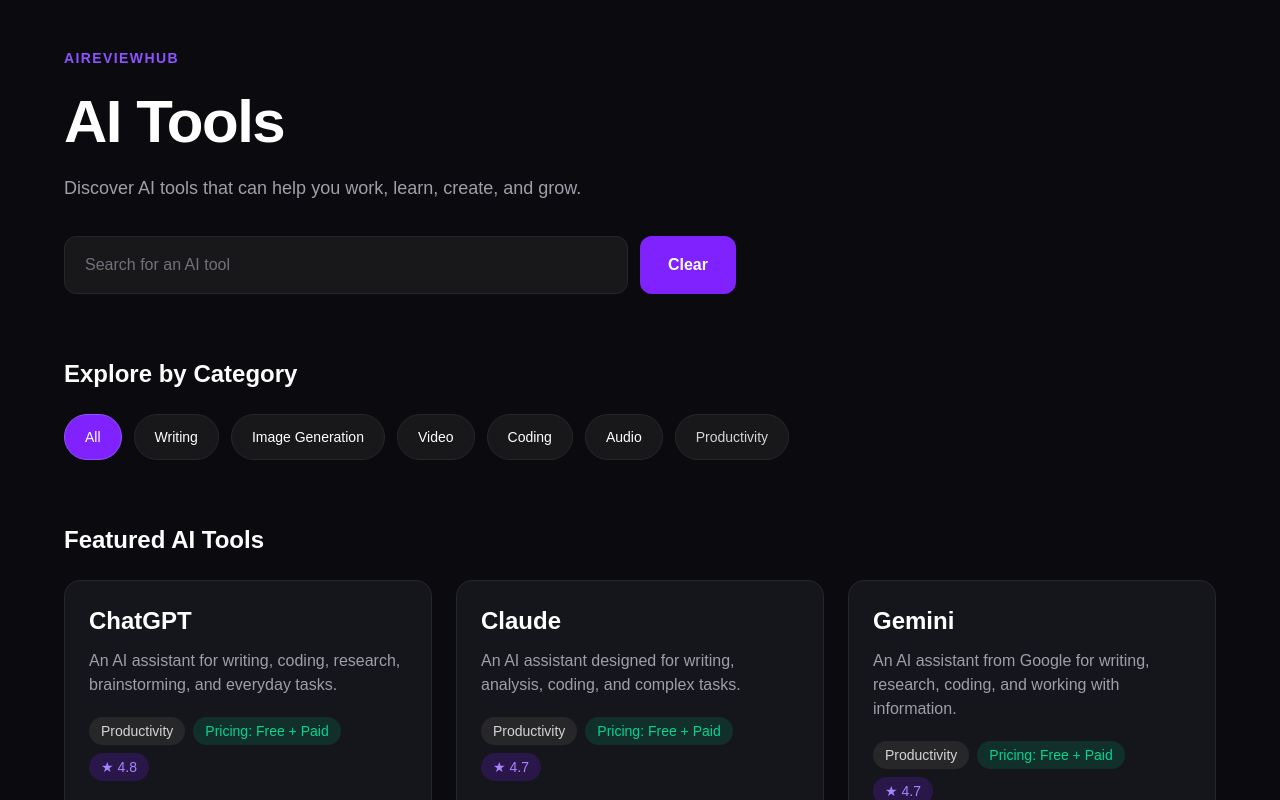
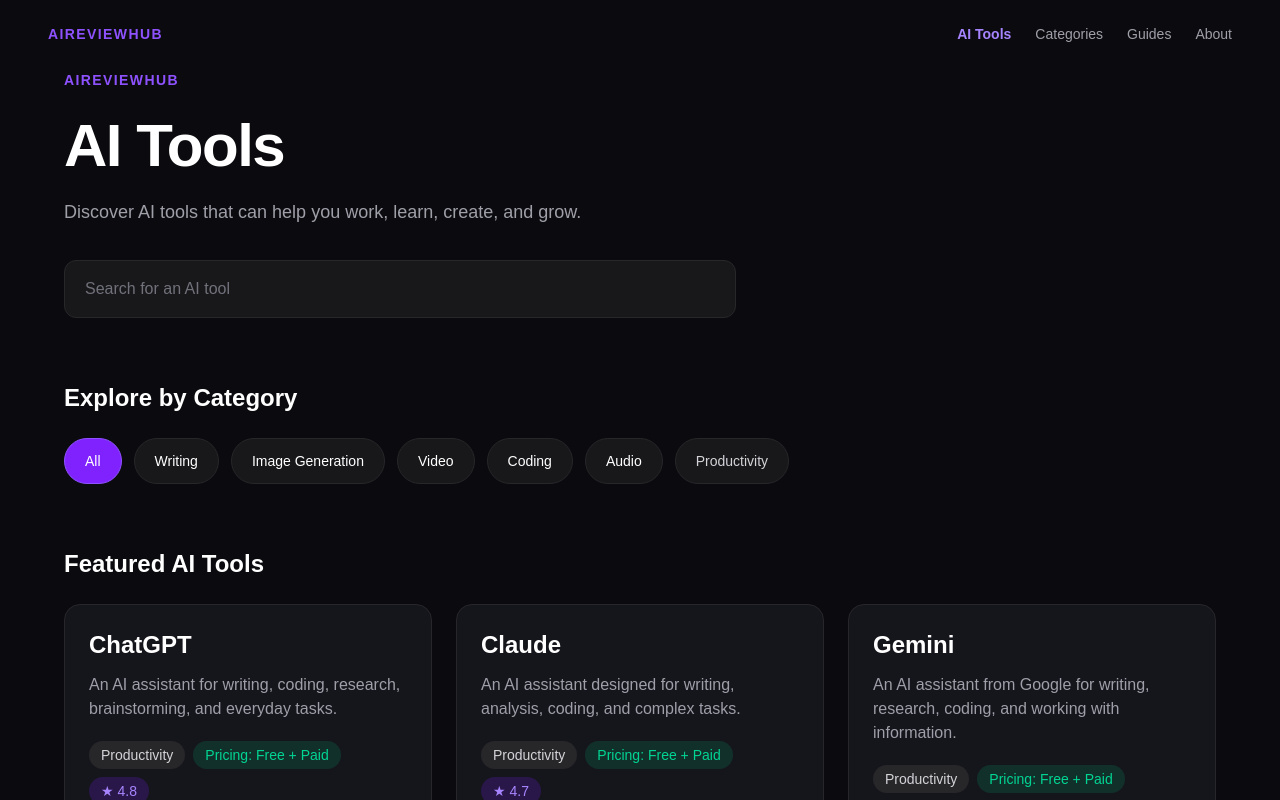
Before and after one commit to vikash-ai-dev/AIReviewHub, a Next.js app: page /tools in a window 1280 px wide. Shown: the top 800 px of the page. Built offline with nearby package versions, Linux system fonts and the light colour scheme.

Commit message:
improving Navbar

```diff
--- a/src/app/components/Navbar.jsx
+++ b/src/app/components/Navbar.jsx
@@ -1,8 +1,15 @@
+"use client";
+
+import { usePathname } from "next/navigation";
+import { useState } from "react";
 import Link from "next/link";
 
 export default function Navbar() {
+  const [isMenuOpen, setIsMenuOpen] = useState(false);
+  const pathname = usePathname();
+
   return (
-    <nav className="flex items-center justify-between px-6 py-6">
+    <nav className=" relative flex items-center justify-between px-6 py-6">
       {/* Brand */}
       <Link
         href="/"
@@ -10,23 +17,34 @@
       >
         AIReviewHub
       </Link>
+      <button
+        onClick={() => setIsMenuOpen(!isMenuOpen)}
+        className="text-white sm:hidden"
+      >
+        {isMenuOpen ? "Close" : "Menu"}
+      </button>
 
       {/* Navigation */}
-      <ul className="flex gap-6 text-sm text-zinc-400">
+      <ul
+        className={`${isMenuOpen ? "flex" : "hidden"
+          } absolute left-0 right-0 top-full flex-col gap-4 bg-[#0B0B0F] px-6 py-6 sm:static sm:flex sm:flex-row sm:gap-6 sm:bg-transparent sm:p-0 text-sm text-zinc-400`}
+      >
         <li>
-          <Link href="/tools">AI Tools</Link>
+          <Link href="/tools" className={`transition hover:text-violet-400 ${
+            pathname === "/tools" ? "text-violet-400 font-semibold" : ""
+          }`}>AI Tools</Link>
         </li>
 
         <li>
-          <Link href="/categories">Categories</Link>
+          <Link href="/categories" className="transition hover:text-violet-400">Categories</Link>
         </li>
 
         <li>
-          <Link href="/guides">Guides</Link>
+          <Link href="/guides" className="transition hover:text-violet-400">Guides</Link>
         </li>
 
         <li>
-          <Link href="/about">About</Link>
+          <Link href="/about" className="transition hover:text-violet-400">About</Link>
         </li>
       </ul>
     </nav>
--- a/src/app/tools/page.js
+++ b/src/app/tools/page.js
@@ -1,5 +1,7 @@
 "use client";
 
+import Navbar from "../components/Navbar";
+import Link from "next/link";
 import { useState } from "react";
 import tools from "../data/tools";
 import ToolCard from "../components/ToolCard";
@@ -30,9 +32,12 @@
     }
 
     return (
-        <main className="min-h-screen bg-[#0B0B0F] px-6 py-12 text-white">
+        <main className="min-h-screen bg-[#0B0B0F] px-6 pb-12 text-white">
+            <Navbar/>
             <section className="mx-auto max-w-6xl">
-                <p className="text-sm font-semibold uppercase tracking-widest text-violet-500">AIReviewHub</p>
+                <Link href="/" className="text-sm font-semibold uppercase tracking-widest text-violet-500">
+                AIReviewHub
+                </Link>
 
                 <h1 className="mt-6 text-5xl font-bold tracking-tight sm:text-6xl">AI Tools</h1>
 
@@ -53,9 +58,13 @@
 
                     </input>
 
+                    {search.trim() !== "" && (
+                        <button onClick={() =>     setSearch("")}
+                            className="rounded-xl bg-violet-600 px-7 py-4 font-semibold transition hover:bg-violet-500">
+                            Clear
+                        </button>
+                    )}
 
-                    <button onClick={() => setSearch("")}
-                    className="rounded-xl bg-violet-600 px-7 py-4 font-semibold transition hover:bg-violet-500">Clear</button>
                 </div>
                 <section className="mt-16">
                     <h2 className="text-2xl font-bold">Explore by Category</h2>
@@ -63,42 +72,36 @@
                     <div className="mt-6 flex flex-wrap gap-3">
                         <button
                             onClick={() => setSelectedCategory("")}
-                            className={`rounded-full border  px-5 py-3 text-sm font-medium transition ${ selectedCategory === "" ? "border-violet-500 bg-violet-600 text-white" : "border-zinc-800 bg-zinc-900  text-zinc-300 hover:border-violet-500 hover:text-white"
+                            className={`rounded-full border  px-5 py-3 text-sm font-medium transition ${selectedCategory === "" ? "border-violet-500 bg-violet-600 text-white" : "border-zinc-800 bg-zinc-900  text-zinc-300 hover:border-violet-500 hover:text-white"
                                 }`}>
                             All
                         </button>
                         <button
                             onClick={() => setSelectedCategory("Writing")}
                             className={`rounded-full border px-5 py-3 text-sm font-medium
-                         transition ${
-                            selectedCategory === "Writing" ? "border-violet-500 bg-violet-600 text-white" : "border-zinc-800 bg-zinc-900 hover:border-violet-500 hover:text-white"
+                         transition ${selectedCategory === "Writing" ? "border-violet-500 bg-violet-600 text-white" : "border-zinc-800 bg-zinc-900 hover:border-violet-500 hover:text-white"
                                 }`}> Writing </button>
                         <button
                             onClick={() => setSelectedCategory("Image Generation")}
-                            className={`rounded-full border px-5 py-3 text-sm font-medium transition ${
-                                selectedCategory === "Image Generation" ? "border-violet-500 bg-violet-600 text-white" : "border-zinc-800 bg-zinc-900 hover:border-violet-500 hover:text-white"
+                            className={`rounded-full border px-5 py-3 text-sm font-medium transition ${selectedCategory === "Image Generation" ? "border-violet-500 bg-violet-600 text-white" : "border-zinc-800 bg-zinc-900 hover:border-violet-500 hover:text-white"
                                 }`}> Image Generation </button>
                         <button
                             onClick={() => setSelectedCategory("Video")}
-                            className={`rounded-full border px-5 py-3 text-sm font-medium transition ${
-                                selectedCategory === "Video" ? "border-violet-500 bg-violet-600 text-white" : "border-zinc-800 bg-zinc-900 hover:border-violet-500 hover:text-white"
+                            className={`rounded-full border px-5 py-3 text-sm font-medium transition ${selectedCategory === "Video" ? "border-violet-500 bg-violet-600 text-white" : "border-zinc-800 bg-zinc-900 hover:border-violet-500 hover:text-white"
                                 }`}> Video </button>
                         <button
                             onClick={() => setSelectedCategory("Coding")}
-                            className={`rounded-full border px-5 py-3 text-sm font-medium transition ${
-                                selectedCategory === "Coding" ? "border-violet-500 bg-violet-600 text-white" : "border-zinc-800 bg-zinc-900 hover:border-violet-500 hover:text-white"
+                            className={`rounded-full border px-5 py-3 text-sm font-medium transition ${selectedCategory === "Coding" ? "border-violet-500 bg-violet-600 text-white" : "border-zinc-800 bg-zinc-900 hover:border-violet-500 hover:text-white"
                                 }`}> Coding</button>
                         <button
                             onClick={() => setSelectedCategory("Audio")}
-                            className={`rounded-full border px-5 py-3 text-sm font-medium transition ${
-                                selectedCategory === "Audio" ? "border-violet-500 bg-violet-600 text-white" : "border-zinc-800 bg-zinc-900 hover:border-violet-500 hover:text-white"
+                            className={`rounded-full border px-5 py-3 text-sm font-medium transition ${selectedCategory === "Audio" ? "border-violet-500 bg-violet-600 text-white" : "border-zinc-800 bg-zinc-900 hover:border-violet-500 hover:text-white"
                                 }`}> Audio
                         </button>
                         <button
                             onClick={() => setSelectedCategory("Productivity")}
 
-                            className={`rounded-full border py-3 px-5 text-sm font-medium transition ${
-                                selectedCategory === "Productivity" ? "border-violet-500 bg-violet-600" : "border-zinc-800 bg-zinc-900 text-zinc-300 hover:border-violet-500 hover:text-white"
+                            className={`rounded-full border py-3 px-5 text-sm font-medium transition ${selectedCategory === "Productivity" ? "border-violet-500 bg-violet-600" : "border-zinc-800 bg-zinc-900 text-zinc-300 hover:border-violet-500 hover:text-white"
                                 }`}> Productivity
 
                         </button>
```
Lines whose indentation alone changed are shown as unchanged.
